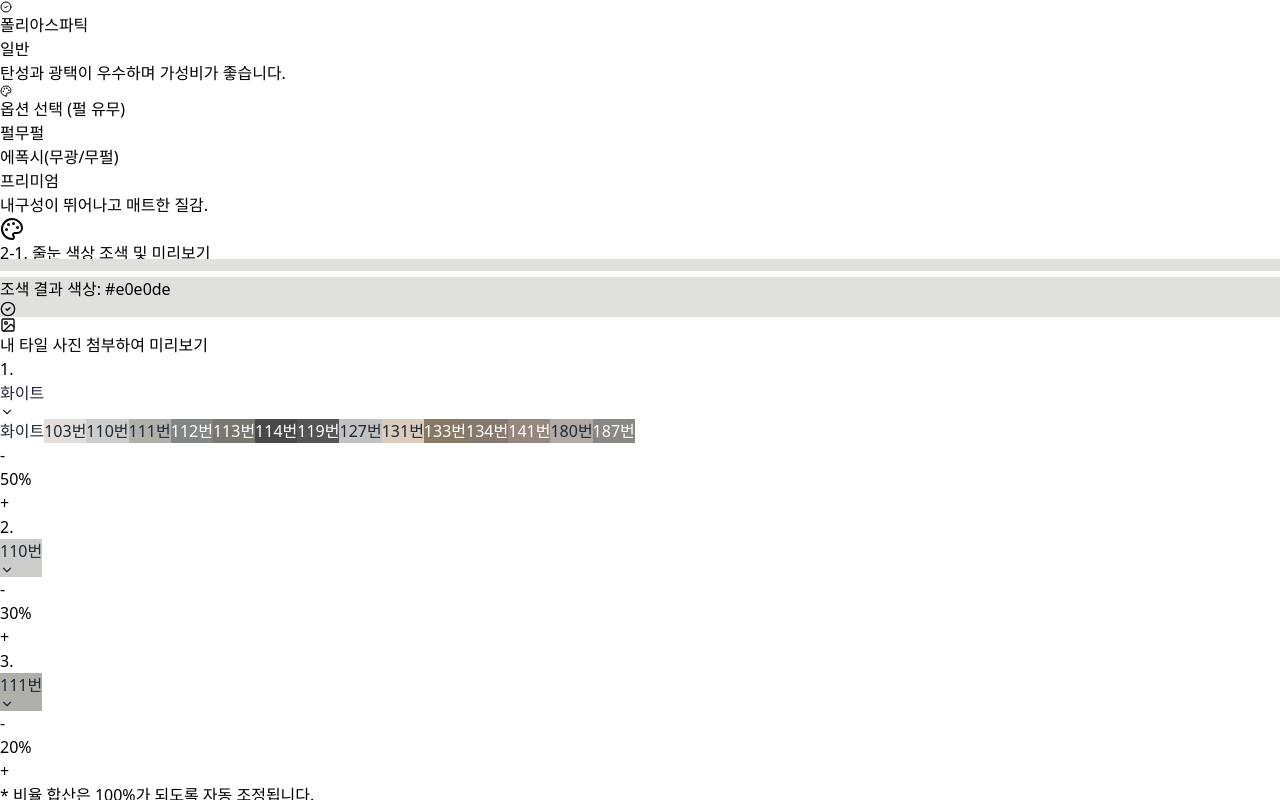
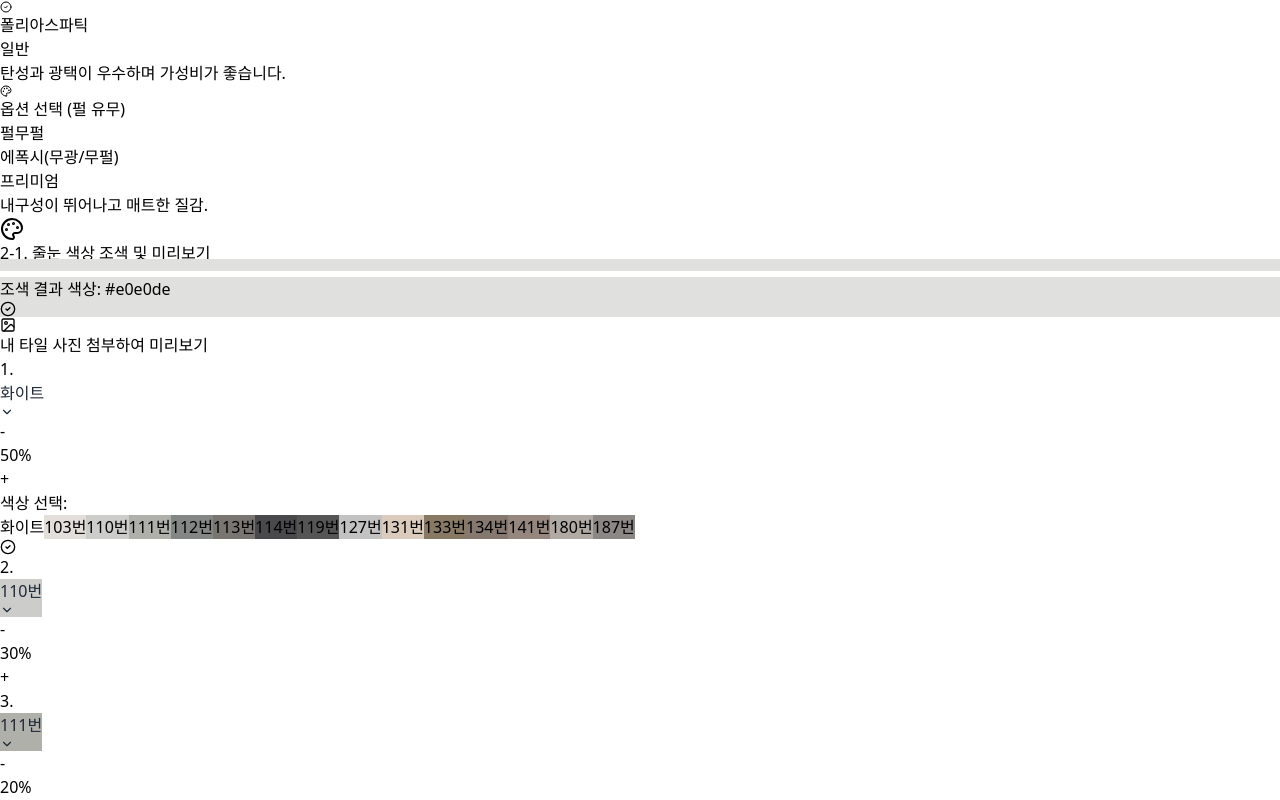
Before and after one commit to jsh5199-ai/julnun-web, a React (Vite) app: page / in a window 1280 px wide. Both pictures are taken after a click on the button "화이트". Shown: the part 401-1201 px from the top of the page. Built offline with nearby package versions, Linux system fonts and the light colour scheme; grey boxes are pictures that could not be loaded.

Commit message:
수정완료

```diff
--- a/src/App.jsx
+++ b/src/App.jsx
@@ -324,21 +324,18 @@ const Accordion = ({ question, answer }) => {
 };
 
 
-// ⭐️ [신규] 조색 컨트롤 컴포넌트 ⭐️
+// ⭐️ [업데이트] BlenderControl 컴포넌트 (목록 선택 및 게이지 조정) ⭐️
 const BlenderControl = ({ index, blend, blendedColors, setBlendedColors, GROUT_COLORS }) => {
-    const [isDropdownOpen, setIsDropdownOpen] = useState(false);
+    const [isColorSelectionOpen, setIsColorSelectionOpen] = useState(false);
     const selectedColor = GROUT_COLORS.find(c => c.id === blend.id);
 
     // 비율 변경 핸들러: 비율 합계를 100%로 유지하며 자동 조정
     const handleRatioChange = useCallback((newRatio) => {
         newRatio = Math.max(0, Math.min(100, newRatio));
 
-        // 현재 항목 제외한 나머지 비율 합계
         const currentSumExcludingSelf = blendedColors.reduce((sum, item, i) => sum + (i === index ? 0 : item.ratio), 0);
 
         if (newRatio + currentSumExcludingSelf > 100) {
-            // 새 비율과 나머지 합계가 100%를 초과하는 경우:
-            // 새로운 비율을 초과하지 않는 선에서 최대 비율로 조정하고, 나머지를 100 - newRatio로 재조정
             const maxNewRatio = 100 - currentSumExcludingSelf;
             if (maxNewRatio < newRatio) {
                 newRatio = maxNewRatio;
@@ -349,30 +346,26 @@ const BlenderControl = ({ index, blend, blendedColors, setBlendedColors, GROUT_C
             if (i === index) {
                 return { ...item, ratio: newRatio };
             }
-            return item; // 일단 비율을 변경하지 않음
+            return item;
         });
 
         const currentSum = newColors.reduce((sum, item) => sum + item.ratio, 0);
         const difference = 100 - currentSum;
 
         if (difference !== 0) {
-            // 비율이 100%가 아니면 다른 항목에서 조정
             const otherIndices = newColors.map((_, i) => i).filter(i => i !== index);
             const otherSum = otherIndices.reduce((sum, i) => sum + newColors[i].ratio, 0);
 
             if (otherSum > 0) {
-                // 다른 항목들의 비율에 비례하여 조정
                 otherIndices.forEach(i => {
                     const proportion = newColors[i].ratio / otherSum;
                     newColors[i].ratio = Math.max(0, newColors[i].ratio + Math.round(difference * proportion));
                 });
             } else if (otherIndices.length > 0) {
-                 // 다른 항목들의 비율이 0인 경우, 첫 번째 다른 항목에 모든 차이 반영
                  newColors[otherIndices[0]].ratio = Math.max(0, newColors[otherIndices[0]].ratio + difference);
             }
         }
 
-        // 최종적으로 합계 100% 보장 (반올림 오차 보정)
         const finalSum = newColors.reduce((sum, item) => sum + item.ratio, 0);
         if (finalSum !== 100 && newColors.length > 0) {
             const diff = 100 - finalSum;
@@ -383,48 +376,32 @@ const BlenderControl = ({ index, blend, blendedColors, setBlendedColors, GROUT_C
 
     }, [index, blendedColors, setBlendedColors]);
 
-    // 색상 변경 핸들러
+    // 색상 선택 핸들러
     const handleColorSelect = useCallback((colorId) => {
         setBlendedColors(blendedColors.map((item, i) =>
             i === index ? { ...item, id: colorId } : item
         ));
-        setIsDropdownOpen(false);
+        setIsColorSelectionOpen(false); // 선택 후 목록 닫기
     }, [index, blendedColors, setBlendedColors]);
 
-    // 10% 단위 증감 버튼
     const canDecrease = blend.ratio > 0;
     const canIncrease = blendedColors.reduce((sum, item, i) => sum + (i !== index ? item.ratio : 0), 0) < 100;
 
     return (
-        <div className="flex items-center gap-3 p-3 border rounded-lg shadow-sm bg-gray-50 animate-slide-down">
+        <div className="flex flex-col p-3 border rounded-lg shadow-sm bg-gray-50 animate-slide-down">
+            <div className='flex items-center gap-3'>
                 <div className='font-bold text-sm text-gray-700 w-4'>{index + 1}.</div>
 
-            {/* 1. 색상 선택 드롭다운 */}
+                {/* 1. 색상 선택 버튼 (목록 토글) */}
                 <div className="relative w-1/2">
                     <button
-                    onClick={() => setIsDropdownOpen(!isDropdownOpen)}
-                    className={`w-full py-2 px-3 rounded-lg flex items-center justify-between transition active:scale-[0.98] border-2 font-semibold text-sm ${selectedColor.isDark ? 'bg-gray-800 text-white border-gray-700' : 'bg-white text-gray-800 border-gray-200 hover:bg-gray-100'}`}
+                        onClick={() => setIsColorSelectionOpen(!isColorSelectionOpen)}
+                        className={`w-full py-2 px-3 rounded-lg flex items-center justify-between transition active:scale-[0.98] border-2 font-semibold text-sm shadow-md ${selectedColor.isDark ? 'bg-gray-800 text-white border-gray-700' : 'bg-white text-gray-800 border-gray-200 hover:bg-gray-100'}`}
                         style={{ backgroundColor: selectedColor.code, color: selectedColor.isDark ? '#fff' : '#1f2937' }}
                     >
                         <span className='truncate'>{selectedColor.label}</span>
-                    <ChevronDown size={14} className={`transition-transform ${isDropdownOpen ? 'rotate-180' : ''}`} />
+                        <ChevronDown size={14} className={`transition-transform ${isColorSelectionOpen ? 'rotate-180' : ''}`} />
                     </button>
-                {isDropdownOpen && (
-                    <div className="absolute z-10 w-full mt-1 bg-white border border-gray-200 rounded-lg shadow-xl max-h-48 overflow-y-auto">
-                        <div className="grid grid-cols-3 gap-2 p-2">
-                            {GROUT_COLORS.map(color => (
-                                <button
-                                    key={color.id}
-                                    onClick={() => handleColorSelect(color.id)}
-                                    className={`p-1 text-xs rounded-md font-semibold text-center transition hover:scale-[1.05] ${color.id === blend.id ? 'ring-2 ring-indigo-500' : ''}`}
-                                    style={{ backgroundColor: color.code, color: color.isDark ? '#fff' : '#1f2937' }}
-                                >
-                                    {color.label}
-                                </button>
-                            ))}
-                        </div>
-                    </div>
-                )}
                 </div>
 
                 {/* 2. 비율 (10% 단위) 컨트롤 */}
@@ -448,6 +425,27 @@ const BlenderControl = ({ index, blend, blendedColors, setBlendedColors, GROUT_C
                         className={`w-7 h-7 flex items-center justify-center rounded-full font-bold text-lg transition active:scale-90 ${canIncrease ? 'text-indigo-600 hover:bg-gray-200' : 'text-gray-300 cursor-not-allowed'}`}
                     >+</button>
                 </div>
+            </div>
+
+            {/* ⭐️ 색상 선택 목록 (토글 시 표시) ⭐️ */}
+            {isColorSelectionOpen && (
+                <div className="mt-3 pt-3 border-t border-gray-200 animate-slide-down">
+                    <p className='text-xs font-semibold text-gray-600 mb-2'>색상 선택:</p>
+                    <div className="grid grid-cols-5 gap-2 max-h-48 overflow-y-auto pr-1">
+                        {GROUT_COLORS.map(color => (
+                            <button
+                                key={color.id}
+                                onClick={() => handleColorSelect(color.id)}
+                                className={`aspect-square rounded-md font-semibold text-center transition hover:scale-[1.05] relative shadow-sm ${color.id === blend.id ? 'ring-4 ring-indigo-500 ring-offset-2' : ''}`}
+                                style={{ backgroundColor: color.code }}
+                            >
+                                <span className={`absolute bottom-0 text-[8px] font-bold py-[1px] px-1 rounded-t-sm ${color.isDark ? 'bg-white/80 text-gray-900' : 'bg-gray-900/80 text-white'}`}>{color.label}</span>
+                                {color.id === blend.id && <CheckCircle2 size={16} className={`absolute top-1/2 left-1/2 -translate-x-1/2 -translate-y-1/2 ${color.isDark ? 'text-amber-400' : 'text-indigo-700'}`}/>}
+                            </button>
+                        ))}
+                    </div>
+                </div>
+            )}
         </div>
     );
 };
@@ -1007,7 +1005,7 @@ export default function App() {
     const currentVideo = YOUTUBE_VIDEOS.find(v => v.id === activeVideoId);
     const currentEmbedUrl = getEmbedUrl(currentVideo.id);
 
-    // ⭐️ [신규] 최종 조색 색상 계산 useMemo ⭐️
+    // ⭐️ [조색 로직 useMemo] ⭐️
     const calculateBlendedColor = useCallback((blendedList) => {
         let totalR = 0;
         let totalG = 0;
@@ -1024,7 +1022,6 @@ export default function App() {
             }
         });
 
-        // 결과 HEX 코드가 항상 #FFCCAA 형태를 갖도록 보장
         return rgbToHex(totalR, totalG, totalB);
     }, []);
 
```
Lines whose indentation alone changed are shown as unchanged.
